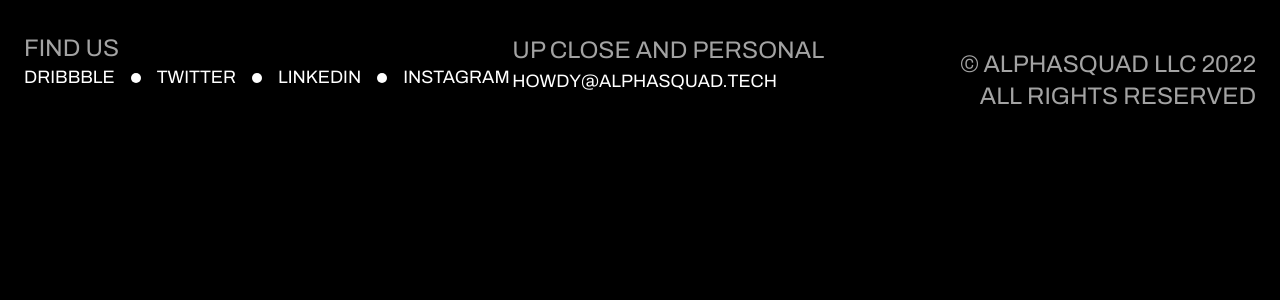
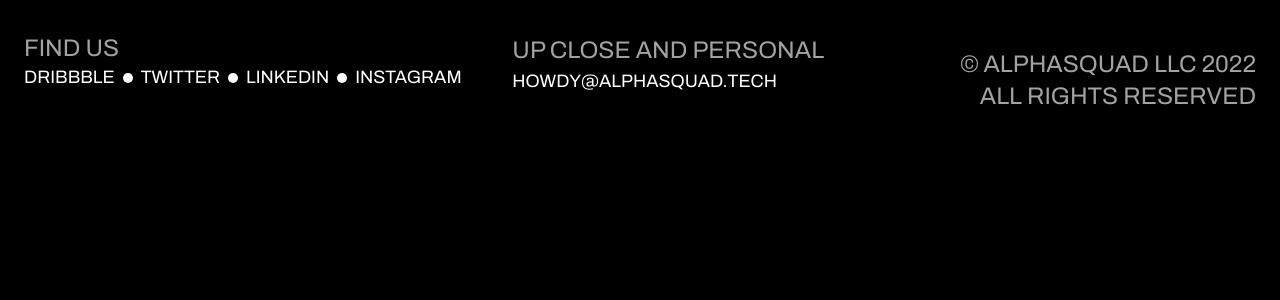
Before and after one commit to adnanadilalpha/alphasquad4.0, a Next.js app: page /components/Footer in a window 1280 px wide. Shown: the top 300 px of the page. Built offline with nearby package versions, Linux system fonts and the light colour scheme.

Commit message:
footer problem solved

```diff
--- a/pages/components/Footer.jsx
+++ b/pages/components/Footer.jsx
@@ -7,7 +7,7 @@ const Footer = () => {
         <span className="text-base sm:text-2xl text-neutral-400">
             FIND US
         </span>
-       <ul className=" flex items-center gap-x-4 text-white text-sm sm:text-lg font font-light">
+       <ul className=" flex items-center gap-x-2 text-white text-sm sm:text-lg font font-light">
 <a href='https://dribbble.com/alphasquadstudio' target="_blank"><li className="dribb ">DRIBBBLE</li></a>
         <li className="dot">
             <img src="../images/dot.svg" alt="" />
--- a/styles/main.css
+++ b/styles/main.css
@@ -1109,6 +1109,13 @@ color: #FFFFFF;
 
 
 
+    /* footer style */
+
+    .dot {
+      min-width: 10px;
+      height: 10px;
+  }
+
 
 
 
```
